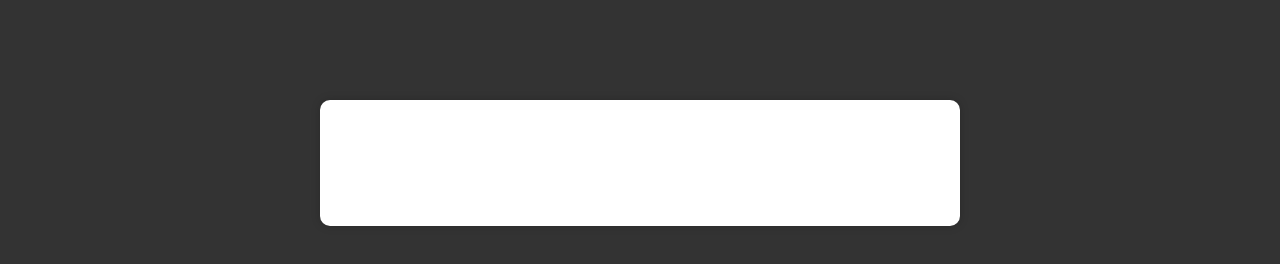
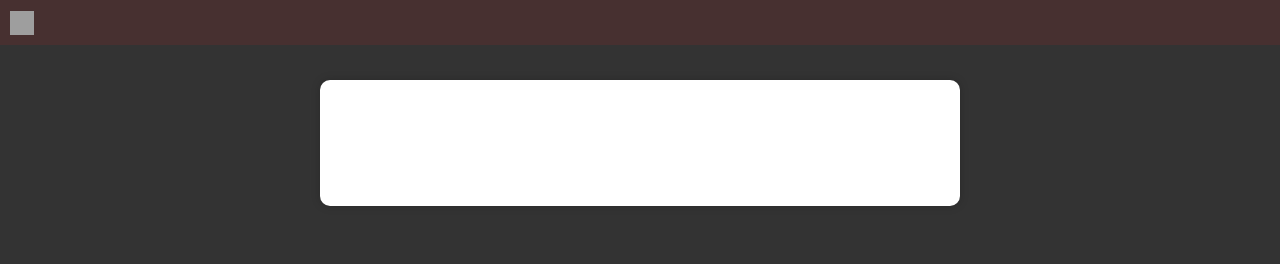
Before and after one commit to JeamDeveloper/Bedrock-Launcher, a plain HTML site: page index.html in a window 1280 px wide. Drawn offline with Linux system fonts and the light colour scheme; grey boxes are pictures that could not be loaded; a web font is replaced by a local one.

Commit message:
Actualizar index.html

```diff
--- a/index.html
+++ b/index.html
@@ -16,15 +16,32 @@
       padding: 0;
     }
 
+    .toolbar {
+      background-color: #FF191919;
+      position: fixed;
+      top: 0;
+      left: 0;
+      width: 100%;
+      padding: 10px;
+      box-sizing: border-box;
+      z-index: 999;
+    }
+
+    .toolbar img {
+      vertical-align: middle;
+      width: 24px;
+      height: 24px;
+      margin-right: 10px;
+    }
+
     .container {
       max-width: 600px;
-      margin: 0 auto;
+      margin: 80px auto 20px;
       padding: 20px;
       background-color: #fff;
       border-radius: 10px;
       box-shadow: 0 0 10px rgba(0, 0, 0, 0.2);
       text-align: center;
-      margin-top: 100px;
     }
 
     h1 {
@@ -33,6 +50,9 @@
   </style>
 </head>
 <body>
+  <div class="toolbar">
+    <img src="https://raw.githubusercontent.com/JeamDeveloper/Bedrock-Launcher/main/assets/imagen/bedrock-icon.png" alt="Icono del Bedrock Launcher">
+  </div>
   <div class="container">
     <h1>Bedrock Launcher</h1>
     <!-- Agrega más contenido según tus necesidades -->
```
